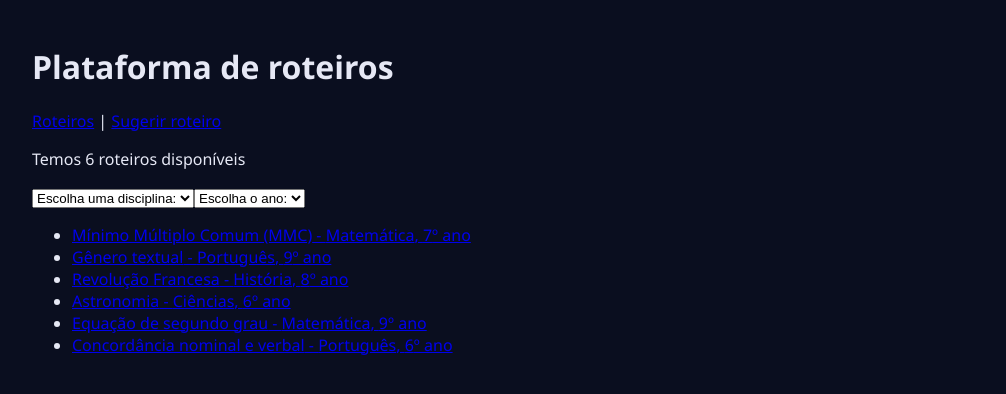
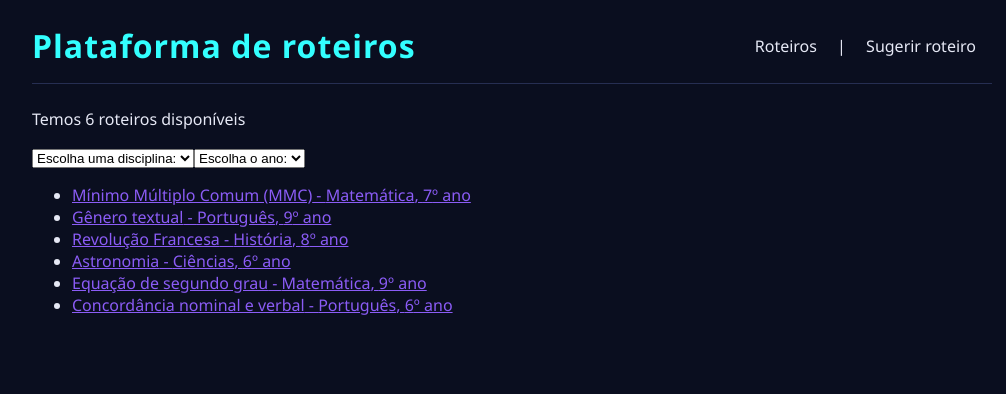
Before and after one commit to FelipeWalkerX/A2-Dev-Web, a Next.js app: page / in a window 1280 px wide. Shown: the top 394 px of the page, without its empty margins (128-1134 px from the left). Built offline with nearby package versions, Linux system fonts and the light colour scheme.

Commit message:
Estilizado o cabecalho e o menu

```diff
--- a/app/globals.css
+++ b/app/globals.css
@@ -4,7 +4,8 @@
   --bordas: #262e52;   /*Bordas dos cards e dos campos de digitacao*/
   --textoP: #e6e8f5;   /*Texto principal*/
   --textoS: #959bbd;   /*Texto secundario, tipo as respostas das questoes ou o tempo de estudo nos cards*/
-  --destaque: #8b5cf6;    /*Titulo do site, os links e as bordas em cima dos cards*/
+  --titulo: #33ffff;    /*Cor unica so para o titulo, o roxo que tinha escolhido antes ficou esquisito*/
+  --destaque: #8b5cf6;    /*Os links e as bordas em cima dos cards*/
   --subtitulos: #60a5fa;    /*Os subtitulos*/
 }
 
@@ -15,8 +16,34 @@ body{
   font-family: "Segoe UI", Helvetica, Arial, sans-serif;
 }
 
+a{    /*Esse 'a' vira o link do next, a tag 'link' serve pra carregadr arquivos e nao pra isso que eu preciso*/
+  color: var(--destaque);
+}
+
 main{
-  max-width: 960px;
-  margin: 0 auto;
-  padding: 24px 16px;
+  max-width: 960px;   /*Tamanho maximo da conteudo com texto*/
+  margin: 0 auto;   /*Sem margem em cima e embaixo e com margem automatica na direita e esquerda*/
+  padding: 24px 16px;   /*Espaco de dentro de um bloco, para o que ta dentro nao encostar nas bordas*/
 }
+
+header {
+  display: flex;
+  justify-content: space-between;   /*Coloca o titulo e o menu um em cada ponta pra nao ficar tudo acumulado perto um do outro*/
+  align-items: center;    /*Alinha os dois titulos na mesma altura pra nao ficarem grudados em cima*/
+  border-bottom: 1px solid var(--bordas);   /*ÉUma linha embaixo do cabecalho para separar do resto, aonde a linha tem 1 pixel, é continua (solid) e dessa cor*/
+  padding-bottom: 16px;    /*A distancia do que da dentro do cabecalho para a margem tem 16 pixels*/
+  margin-bottom: 24px;    /*Ja a margem do cabecalho tem 24 pixels*/
+}
+
+header h1{      /*Regra pra valer so para o titulo do cabecalho e nao pros h1 do site*/
+  margin: 0;     /*O texto precisa de margem zerada, pois como ele ja tem margem propria, precisa zerar para se alinhar com o menu*/
+  letter-spacing: 1px;    /*Espacamento entre as letras do cabecalho*/
+  color: #33ffff;    /*Puxando a cor do root*/
+}
+
+nav a{
+  margin-left: 16px;    /*Espaco entre um link e outro*/
+  margin-right: 16px;    /*Espaco entre um link e outro*/
+  text-decoration: none;    /*Sem decoracao nos links*/
+  color: var(--textoP)
+}
```
